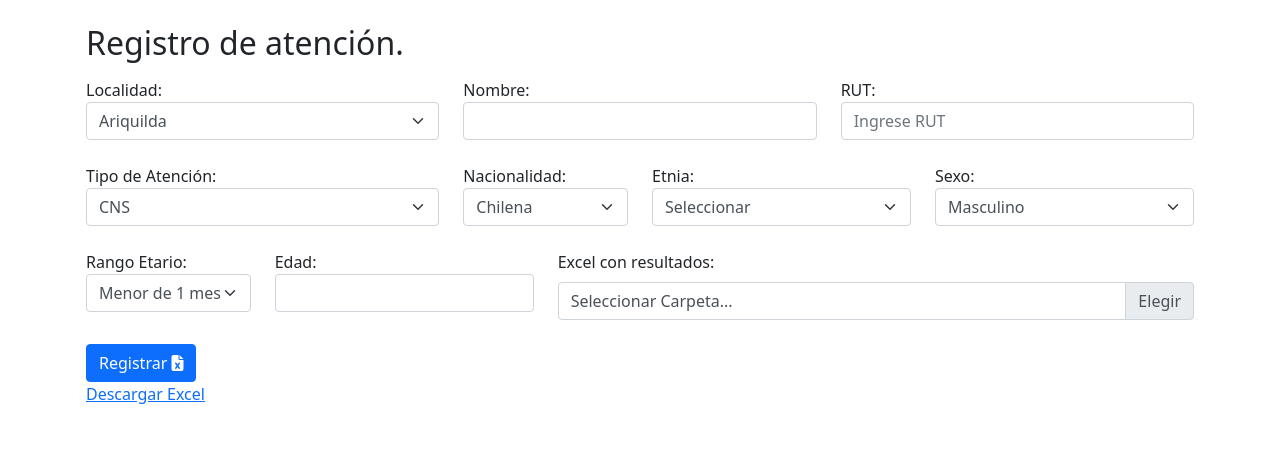
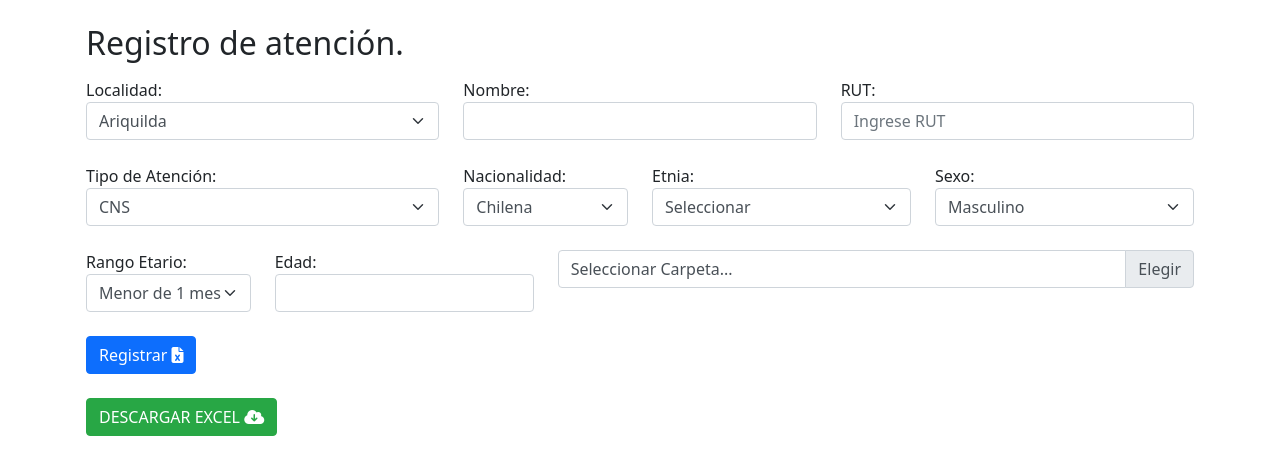
Before and after one commit to brayanberna/proyecto_vicky, a Django app: page / in a window 1280 px wide. Shown: the part 56-531 px from the top of the page. Run offline with Django 3.2, Linux system fonts and the light colour scheme; some libraries are stand-ins or nearby versions.

Commit message:
arreglando error 37

```diff
--- a/export_calculos/templates/export.html
+++ b/export_calculos/templates/export.html
@@ -8,7 +8,7 @@
   <div class="col-sm-12 col-md-6 col-lg-6">
     <label for="inputGroupFile02" class="form-label">Excel con datos:</label>
     <div class="form-file">
-      <input type="file" class="form-file-input" id="inputGroupFile02" name="excel1"/>
+      <input type="file" class="form-file-input" id="inputGroupFile02" name="excel1" accept=".xlsx" required>
       <label class="form-file-label" for="customFile">
         <span class="form-file-text">Seleccionar Archivo...</span>
         <span class="form-file-button">Elegir</span>
@@ -18,7 +18,7 @@
   <div class="col-sm-12 col-md-6 col-lg-6">
     <label for="inputGroupFile02" class="form-label">Excel con resultados:</label>
     <div class="form-file">
-      <input type="file" class="form-file-input" id="customFile" name="excel2" required>
+      <input type="file" class="form-file-input" id="customFile" name="excel2" accept=".xlsx" required>
       <label class="form-file-label" for="customFile">
         <span class="form-file-text">Seleccionar Archivo...</span>
         <span class="form-file-button">Elegir</span>
--- a/export_excel/templates/index.html
+++ b/export_excel/templates/index.html
@@ -42,9 +42,9 @@
         {{ form.edad}}
       </div>
       <div class="col-sm-12 col-md-6 col-lg-7">
-        <label for="inputGroupFile02" class="form-label">Excel con resultados:</label>
+<!--         <label for="inputGroupFile02" class="form-label">Excel con resultados:</label> -->
         <div class="form-file">
-          <input type="file" class="form-file-input" id="customFile" onchange="selectFolder(event)" name="guardar_excel" size="0" webkitdirectory>
+          <input type="file" class="form-file-input" id="customFile" name="guardar_excel" size="1">
           <label class="form-file-label" for="customFile">
             <span class="form-file-text">Seleccionar Carpeta...</span>
             <span class="form-file-button">Elegir</span>
@@ -54,35 +54,14 @@
       <div class="col-md-12 col-12">
         <button type="submit" class="btn btn-primary"> Registrar <span class="fas fa-file-excel"></span></button>
       </div>
+      <div class="col-md-12 col-12">
+        <a href="static/files/proyecto_vicky.xlsx" download="w3logo" class="btn btn-success">DESCARGAR EXCEL <i class="fas fa-cloud-download-alt"></i></a>
+      </div>
     </form>
-    <a href="static/files/proyecto_vicky.xlsx" download="w3logo">Descargar Excel
-    </a>
+  </div>
     <script src="formatoRUT.js"></script>
-  </div>
-  <script>
-    document.querySelectorAll('.form-file-input')
-        .forEach(_ => addEventListener('change', e => e.target.parentElement.querySelector('.form-file-text').innerText = e.target.files[0].name));
-  </script>
-
-<!-- <script type="text/javascript">
-  function selectFolder(e) {
-      var theFiles = e.target.files;
-      var relativePath = theFiles[0].webkitRelativePath;
-      var folder = relativePath.split("/");
-      alert(folder[0]);
-  }
-  </script> -->
-
-  <script>
-    document.getElementById("customFile").addEventListener("change", function(event) {
-      let output = document.getElementById("guardar_excel");
-      let files = event.target.files;
-
-      for (let i=0; i<files.length; i++) {
-        let item = document.createElement("li");
-        item.innerHTML = files[i].webkitRelativePath;
-        output.appendChild(item);
-      };
-    }, false);
-  </script>
+    <script>
+      document.querySelectorAll('.form-file-input')
+          .forEach(_ => addEventListener('change', e => e.target.parentElement.querySelector('.form-file-text').innerText = e.target.files[0].name));
+    </script>
 {% endblock %}
--- a/export_excel/views.py
+++ b/export_excel/views.py
@@ -37,8 +37,8 @@ def index(request):
     sexo = form.cleaned_data.get('sexo')
     rango_etario = form.cleaned_data.get('rango_etario')
     edad = form.cleaned_data.get('edad')
-    #guargar_excel = request.FILES['guardar_excel']
-    #print("HOLAAAAAAAAAAAAAA::", guargar_excel)
+    guargar_excel = request.FILES['guardar_excel']
+    print("HOLAAAAAAAAAAAAAA::", guargar_excel)
 
     try:
       workbook_name = 'export_excel/static/files/proyecto_vicky.xlsx'
@@ -133,9 +133,9 @@ def index(request):
       #Filtro
       ws.auto_filter.ref='A1:' + max(ws.calculate_dimension()) + str(ws.max_row)
       wb.save('export_excel/static/files/proyecto_vicky.xlsx')
-      wb.save('C:\\Users\\56975\\Documents\\proyecto_vicky.xlsx')
-      wb.save('C:\\Users\56975\Documents\proyecto_vicky.xlsx')
-      wb.save(r'C:\Users\56975\Documents\proyecto_vicky.xlsx')
+      #wb.save('C:\\Users\\56975\\Documents\\proyecto_vicky.xlsx')
+      #wb.save('C:\\Users\56975\Documents\proyecto_vicky.xlsx')
+      #wb.save(r'C:\Users\56975\Documents\proyecto_vicky.xlsx')
       #wb.save(r'C:/Users/56975/Documents/proyecto_vicky.xlsx')
 
       return redirect('index')
--- a/manage.py
+++ b/manage.py
@@ -6,8 +6,8 @@ import sys
 
 def main():
     """Run administrative tasks."""
-    #os.environ.setdefault('DJANGO_SETTINGS_MODULE', 'proyecto_vicky.settings.local')
-    os.environ.setdefault('DJANGO_SETTINGS_MODULE', 'proyecto_vicky.settings.production')
+    os.environ.setdefault('DJANGO_SETTINGS_MODULE', 'proyecto_vicky.settings.local')
+    #os.environ.setdefault('DJANGO_SETTINGS_MODULE', 'proyecto_vicky.settings.production')
     try:
         from django.core.management import execute_from_command_line
     except ImportError as exc:
--- a/proyecto_vicky/wsgi.py
+++ b/proyecto_vicky/wsgi.py
@@ -11,8 +11,8 @@ import os
 
 from django.core.wsgi import get_wsgi_application
 
-#os.environ.setdefault('DJANGO_SETTINGS_MODULE', 'proyecto_vicky.settings.local')
-os.environ.setdefault('DJANGO_SETTINGS_MODULE', 'proyecto_vicky.settings.production')
+os.environ.setdefault('DJANGO_SETTINGS_MODULE', 'proyecto_vicky.settings.local')
+#os.environ.setdefault('DJANGO_SETTINGS_MODULE', 'proyecto_vicky.settings.production')
 
 #application = get_wsgi_application()
 
```
Also changed, not shown: 1 other file.
